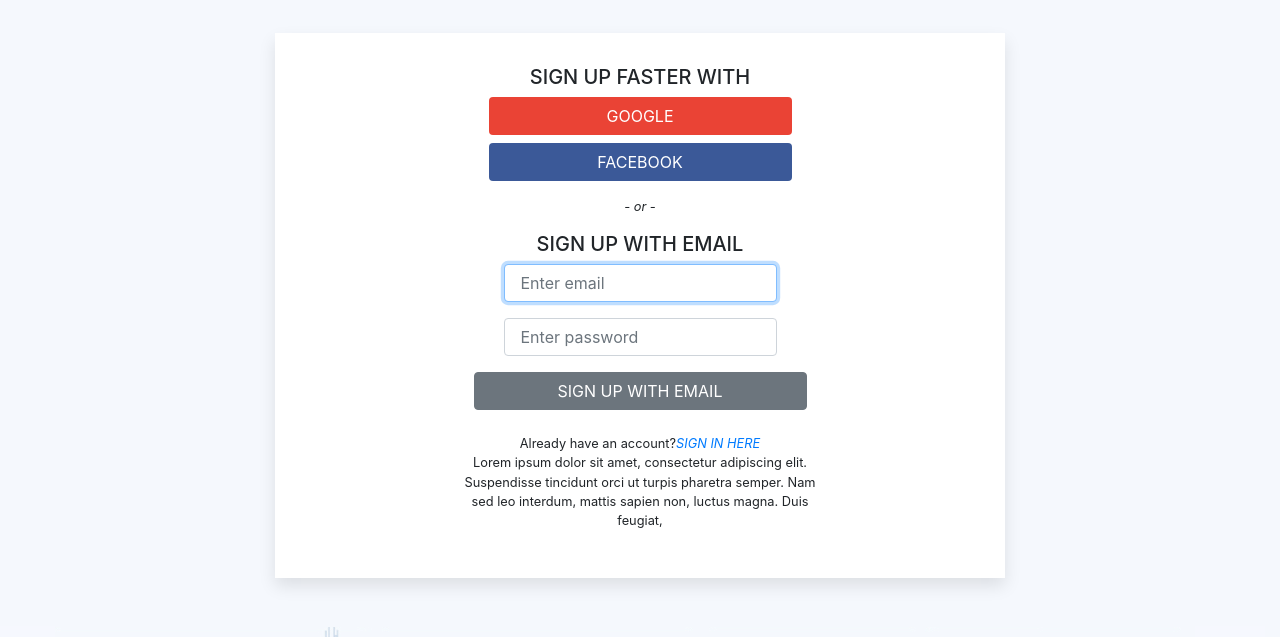
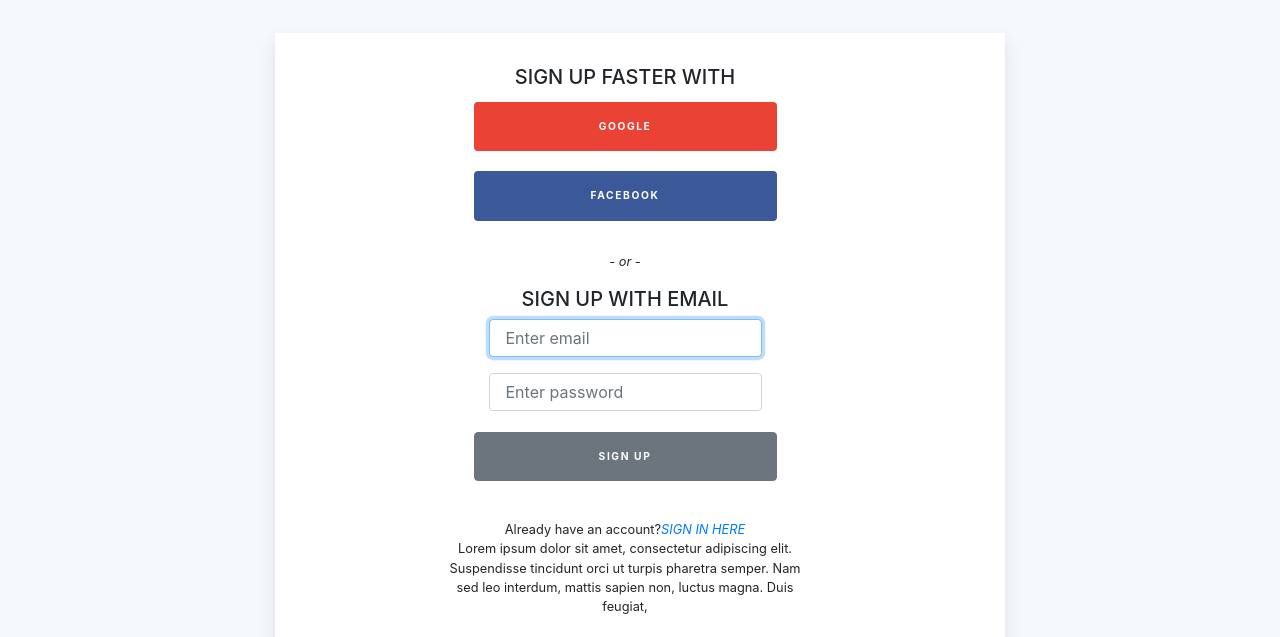
Before and after one commit to tomekzawada/MockBoB, a plain HTML site: page signUp.html in a window 1280 px wide. Shown: the part 163-800 px from the top of the page. Drawn offline with Linux system fonts and the light colour scheme.

Commit message:
changes sign in and sign up layout

```diff
--- a/signUp.html
+++ b/signUp.html
@@ -58,7 +58,7 @@
         <div class="card card-signin my-5">
           <div class="card-body justify-content-center">
 <!--            <h5 class="card-title text-center">Sign up</h5>-->
-            <div class="row d-flex flex-column align-items-center">
+            <div class="row d-flex flex-column align-items-center form-signin">
               <div class="stepwizard col-md-offset-3"  style="display: none;">
                 <div class="stepwizard-row setup-panel">
                   <div class="stepwizard-step"> <a href="#step-1" type="button" class="btn btn-primary btn-circle">1</a>
@@ -74,8 +74,8 @@
 
                 <form role="form">
                   <div class="row setup-content" id="step-1">
-                    <div class="col-12 d-flex flex-column align-items-center">
-                      <div class="col-12 col-md-6 align-items-center justify-content-center text-center">
+                    <div class="d-flex flex-column align-items-center">
+                      <div class="col-12 col-sm-12 col-md-8 col-lg-6 align-items-center justify-content-center text-center">
                         <div class="text-center"><h5>Sign up faster with</h5></div>
                         <div class="col-12 d-flex flex-column align-items-center justify-content-center text-center">
                           <button class="btn btn-google btn-block text-uppercase" type="submit">Google</button>
@@ -95,7 +95,9 @@
                             </div>
                           </div>
                         </div>
-                        <button class="btn btn-secondary nextBtn pull-right btn-block text-uppercase">Sign up with email</button></span>
+                        <div class="col-12 d-flex flex-column align-items-center justify-content-center text-center">
+                          <button class="btn btn-secondary nextBtn btn-block text-uppercase">Sign up</button></span>
+                      </div>
                         <div class="row mt-2">
                           <p class="mt-2"> <span class="d-flex justify-content-center mt-2"> Already have an account? <br/> <a href="signIn.html" class="text-uppercase"><em> Sign in here</em></a></span>
                           Lorem ipsum dolor sit amet, consectetur adipiscing elit. Suspendisse tincidunt orci ut turpis pharetra semper. Nam sed leo interdum, mattis sapien non, luctus magna. Duis feugiat,</p>
```
Also changed, not shown: signIn.html (+1 -1 lines).
